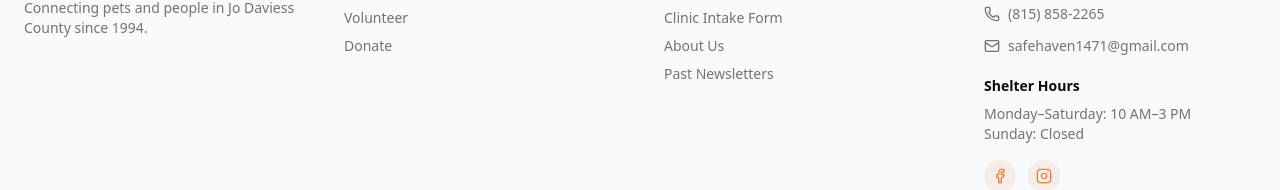
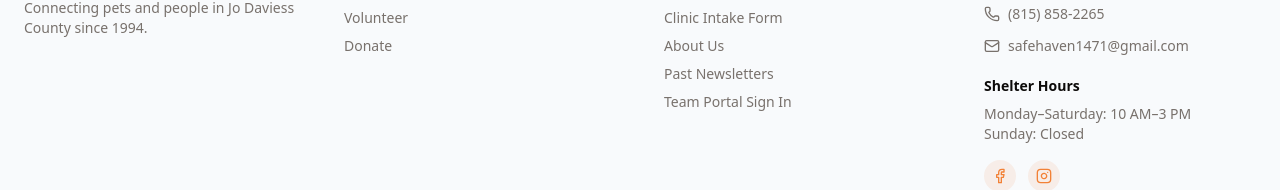
Before and after one commit to 7nqwsvhv99-hash/safe-haven-site, a Next.js app: page / in a window 1280 px wide. Shown: the part 3820-4010 px from the top of the page. Built offline with nearby package versions, Linux system fonts and the light colour scheme; no server answers.

Commit message:
Add team portal sign-in link to footer

```diff
--- a/src/components/footer.tsx
+++ b/src/components/footer.tsx
@@ -56,6 +56,7 @@ export function Footer() {
               </li>
               <li><Link href="/about" className="text-muted-foreground hover:text-primary transition-colors">About Us</Link></li>
               <li><Link href="/resources#newsletters" className="text-muted-foreground hover:text-primary transition-colors">Past Newsletters</Link></li>
+              <li><Link href="/sign-in" className="text-muted-foreground hover:text-primary transition-colors">Team Portal Sign In</Link></li>
             </ul>
           </div>
 
```
